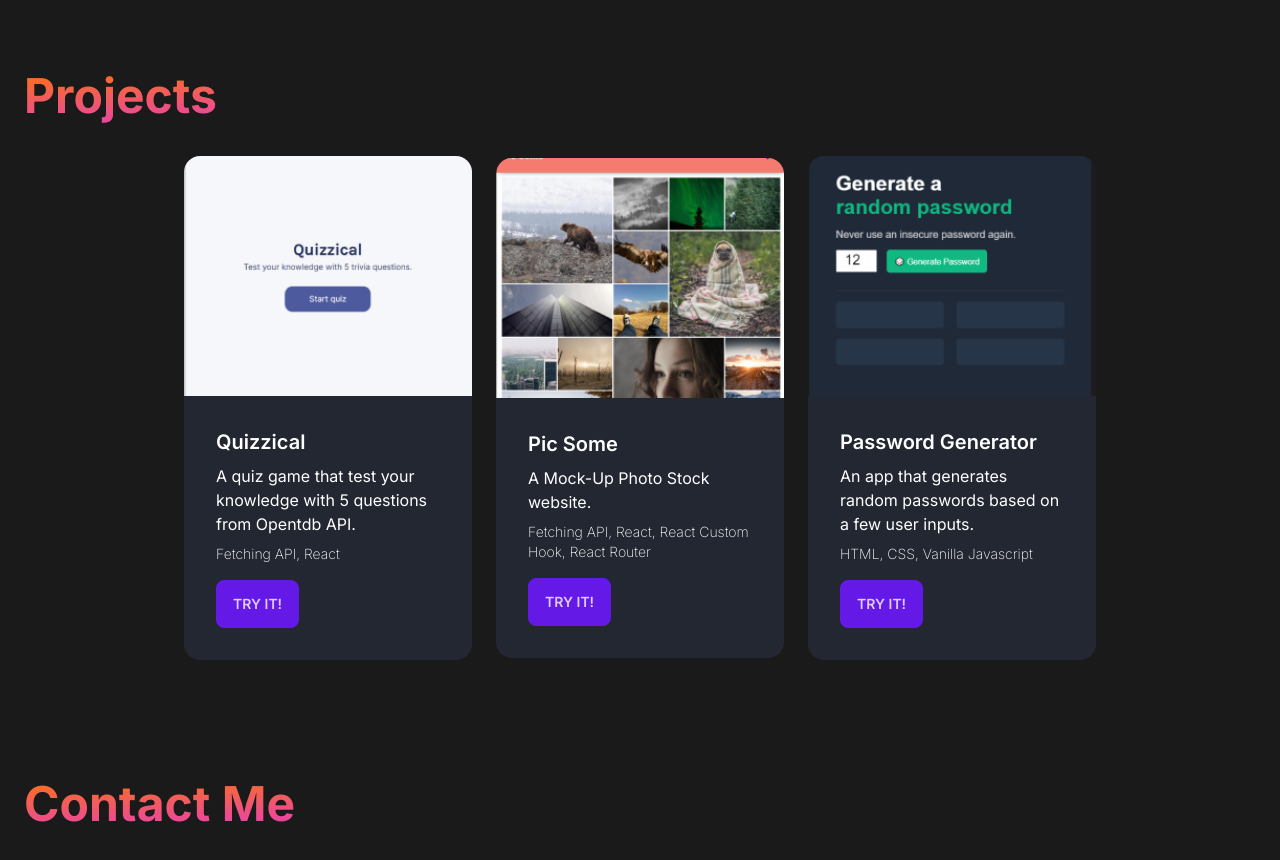
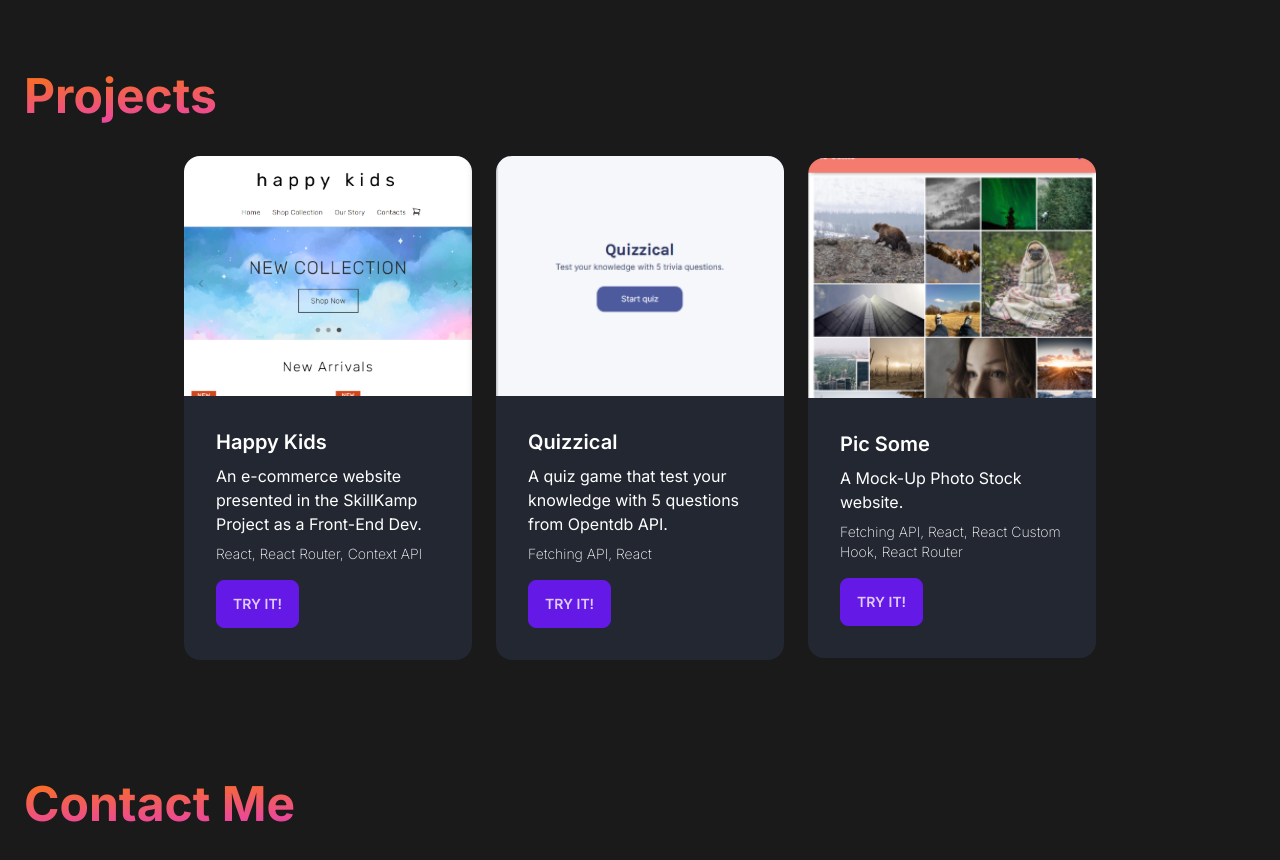
Before and after one commit to fronceee/web-dev-port, a React (Vite) app in the folder portfolio_2023/: page / in a window 1280 px wide. Shown: the part 1920-2780 px from the top of the page. Built offline with nearby package versions, Linux system fonts and the light colour scheme.

Commit message:
The commit message includes updates to the location of the project list and skills section.

```diff
--- a/portfolio_2023/src/data/jobPlaces.js
+++ b/portfolio_2023/src/data/jobPlaces.js
@@ -20,7 +20,7 @@ const jobPlaces = [
     ]
   },
   {
-    place: 'Chulalongkorn University Demonstration Secondary School',
+    place: 'Chulalongkorn University Demonstration\nSecondary School',
     title: 'Student Teacher',
     time: 'May 2022 - Oct 2022',
     desc: [
--- a/portfolio_2023/src/data/projectsData.js
+++ b/portfolio_2023/src/data/projectsData.js
@@ -1,4 +1,15 @@
 const projectsData = [
+    {
+        name: "Happy Kids",
+        desc: "An e-commerce website  presented in the SkillKamp Project as a Front-End Dev.",
+        linktoProj: "https://master--rad-pastelito-478578.netlify.app/",
+        img: "./assets/happykids.png",
+        skills: [
+            "React",
+            "React Router",
+            "Context API"
+        ]
+    },
     {
         name: "Quizzical",
         desc: "A quiz game that test your knowledge with 5 questions from Opentdb API.",
@@ -20,17 +31,6 @@ const projectsData = [
             "React Custom Hook",
             "React Router",
         ]
-    },
-    {
-        name: "Password Generator",
-        desc: "An app that generates random passwords based on a few user inputs.",
-        linktoProj: "https://scrimba.com/scrim/coe5e462aa6a3ceddcf828158",
-        img: "./assets/pw_gen.png",
-        skills: [
-            "HTML",
-            "CSS",
-            "Vanilla Javascript",
-        ]
     }
 ]
 
```
Also changed, not shown: portfolio_2023/public/assets/happykids.png (added).
